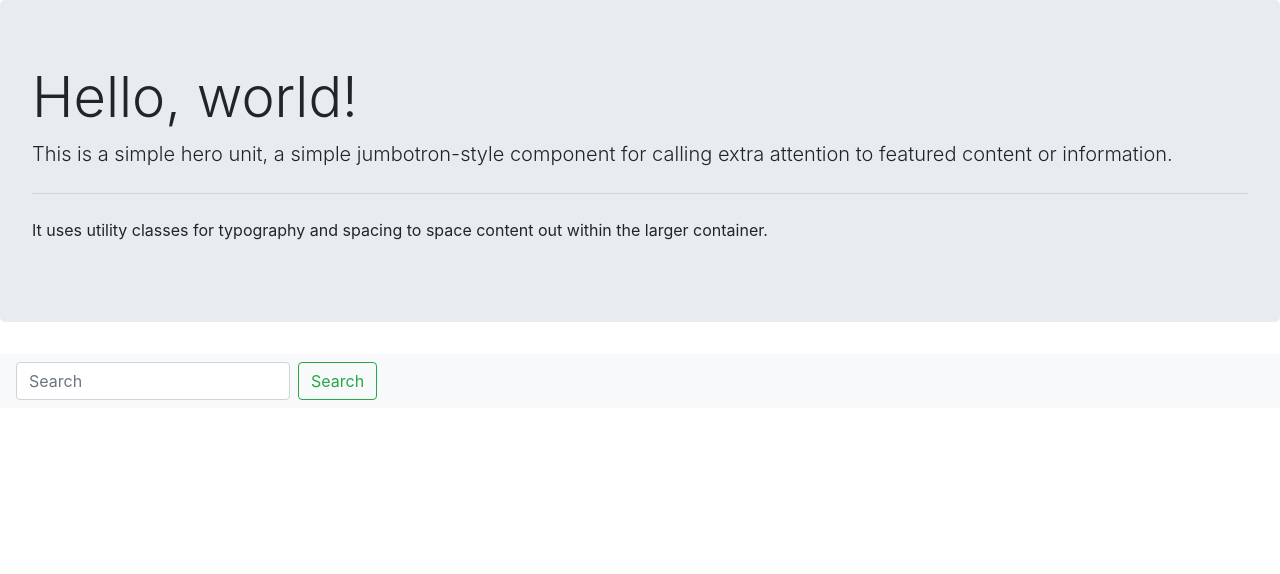
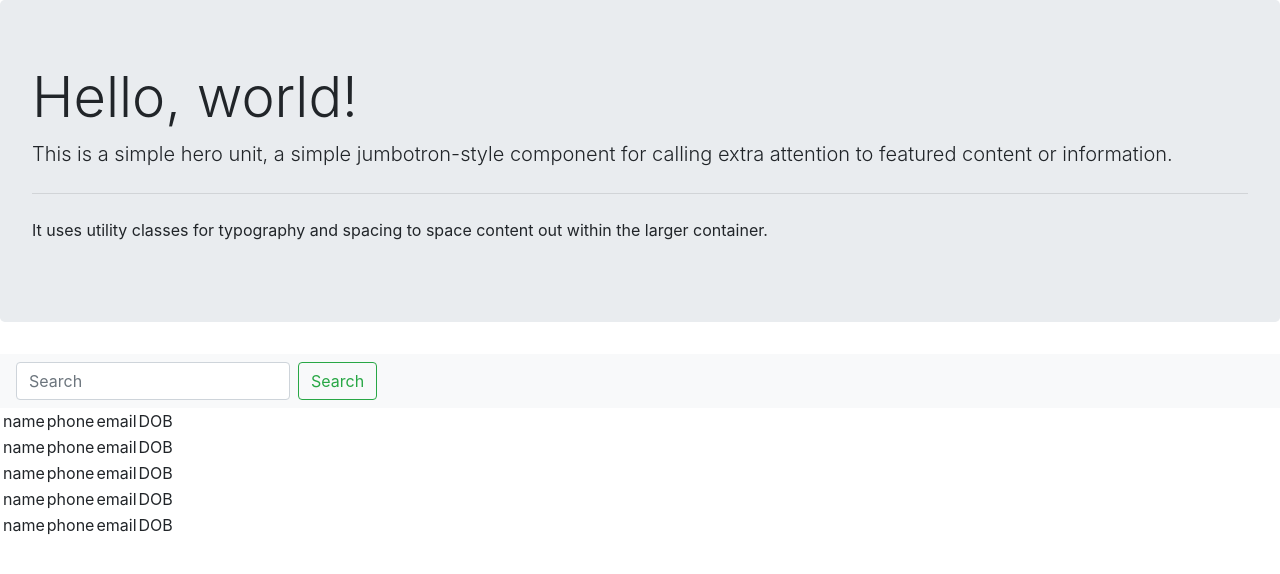
Before and after one commit to dgtlctzn/employee-directory, a React (Create React App) app: page / in a window 1280 px wide. Shown: the top 574 px of the page. Built offline with nearby package versions, Linux system fonts and the light colour scheme.

Commit message:
added basic table

```diff
--- a/src/App.js
+++ b/src/App.js
@@ -7,7 +7,7 @@ function App() {
     <div>
       <Jumbotron />
       <Search />
-      {/* <Table /> */}
+      <Table />
     </div>
   );
 }
--- /dev/null
+++ b/src/components/Table/Row.jsx
@@ -0,0 +1,25 @@
+import React from 'react';
+
+const Row = () => {
+    return (
+        <tr>
+            <td>
+                <img src="" alt=""/>
+            </td>
+            <td>
+                name
+            </td>
+            <td>
+                phone
+            </td>
+            <td>
+                email
+            </td>
+            <td>
+                DOB
+            </td>
+        </tr>
+    );
+};
+
+export default Row;
--- a/src/components/Table/Table.jsx
+++ b/src/components/Table/Table.jsx
@@ -0,0 +1,18 @@
+import React, { Component } from "react";
+import Row from "./Row";
+
+class Table extends Component {
+  render() {
+    return (
+      <table>
+        <Row />
+        <Row />
+        <Row />
+        <Row />
+        <Row />
+      </table>
+    );
+  }
+}
+
+export default Table;
```
